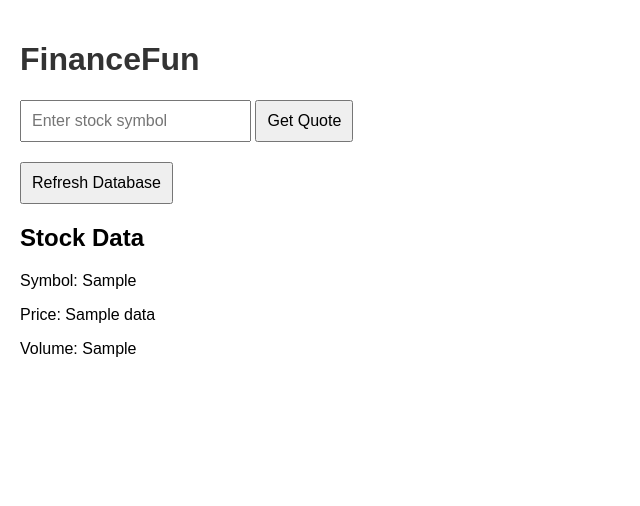
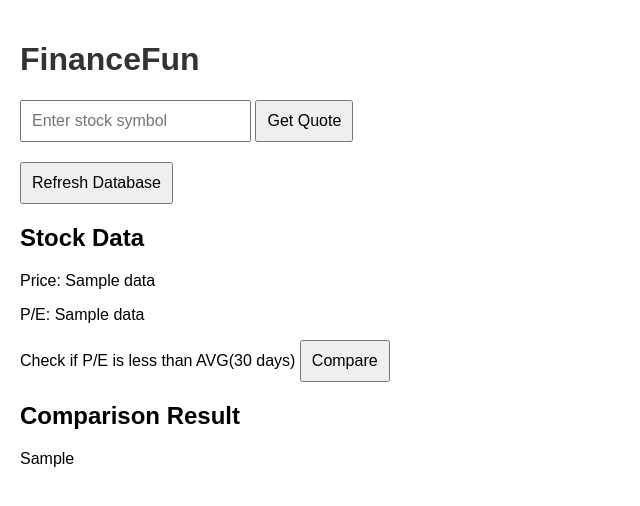
Before and after one commit to SamuelOlsen/financeFun, a Flask app: template templates/index.html in a window 1280 px wide. Shown: the top 506 px of the page, without its empty margins (0-640 px from the left). Run offline with Flask 3, Linux system fonts and the light colour scheme; the template is opened without the code that fills it: most values are stand-ins (such as "Sample title", 1, 10 or a date in 2020); some libraries are stand-ins or nearby versions.

Commit message:
added comparison result/interaction with database

```diff
--- a/app.py
+++ b/app.py
@@ -7,6 +7,10 @@ import psycopg2
 import yfinance as yf
 import datetime
 import pandas as pd
+
+# Declare eps as a global variable
+eps = None
+late = None
 
 def create_database():
 
@@ -139,6 +143,7 @@ def insert_value(pe_values):
 
 
 def fetch_historical_pe(symbol):
+    global eps  # Declare eps as global to modify it within the function
     # Hent dagens dato og datoen for en måned siden
     today = datetime.datetime.now()
     last_month = today - datetime.timedelta(days=30)
@@ -159,6 +164,7 @@ def fetch_historical_pe(symbol):
     #   Access the value using the index (if found)
     if 'diluted_eps_index' in locals():  # Check if index was found
         diluted_eps_value = df.values[diluted_eps_index][0]  # Access the entire row for 'Diluted EPS'
+        eps = diluted_eps_value
     # You can then access specific columns within the row (e.g., value for 'Diluted EPS')
     else:
         print("Diluted EPS not found in the index")
@@ -185,22 +191,77 @@ def index():
 
 @app.route('/stock', methods=['POST'])
 def stock():
+    global late
     symbol = request.form['symbol']
 
-    today = datetime.datetime.now()
+    #today = datetime.datetime.now()
+    #yesterday = today - datetime.timedelta(days = 1)  # Get yesterday's date
 
     fetch_historical_pe(symbol)
 
     # Focus on the most recent data point (assuming daily data)
     # Adjust 'Close' if you need a different closing price metric
-    latest_price = yf.download(symbol, start=today.strftime('%Y-%m-%d'), end=today.strftime('%Y-%m-%d'))['Close'].iloc[-1]
+    today = datetime.datetime.now()
+    last_month = today - datetime.timedelta(days=2)
+
+    # Hent daglige aktiekurser fra Yahoo Finance
+    stock_data = yf.download(symbol, start=last_month.strftime('%Y-%m-%d'), end=today.strftime('%Y-%m-%d'))['Close'].iloc[-1]
 
     # Optional: You can create a dictionary if you want more data
     # data_with_price = {"symbol": symbol, "latest_price": latest_price}
-    list_with_t = [str(latest_price)]
+    late = stock_data/eps
+    list_with_t = [str(stock_data), (str(stock_data/eps))]
 
 
     return render_template('index.html', data=list_with_t)
+
+@app.route('/compare', methods=['POST'])
+def compare():
+
+
+    # Fetch historical P/E values to compare with
+    try:
+        # Connect to the "financeDatabase"
+        conn = psycopg2.connect(
+            dbname="financedatabase",
+            user="postgres",
+            password="financeFun",
+            host="localhost",
+            port="5432"
+        )
+        conn.autocommit = True
+
+        # Create a cursor to execute SQL commands
+        cur = conn.cursor()
+
+        # Fetch P/E values from the "stock" table
+        cur.execute("SELECT pe FROM stock")
+        pe_values = cur.fetchall()
+
+        # Calculate the average P/E ratio
+        total_pe = sum(pe[0] for pe in pe_values)
+        avg_pe = total_pe / len(pe_values) if pe_values else None
+
+    except psycopg2.Error as e:
+        print("Error fetching P/E values:", e)
+        return None
+
+    finally:
+        # Close cursor and connection
+        if 'cur' in locals():
+            cur.close()
+        conn.close()
+
+
+    # Fetch the latest price for accurate comparison
+
+
+    if late is None:
+        comparison_result = "Latest P/E ratio is not available."
+    else:
+        comparison_result = f"Current P/E ratio ({late}) is {'bigger' if late > avg_pe else 'not bigger'} than the AVG P/E ratio ({avg_pe})."
+
+    return render_template('index.html', comparison_result=comparison_result)
 
 @app.route('/refresh', methods=['POST'])
 def refresh():
--- a/templates/index.html
+++ b/templates/index.html
@@ -17,9 +17,17 @@
 
     {% if data %}
         <h2>Stock Data</h2>
-        <p>Symbol: {{ data['01. symbol'] }}</p>
-        <p>Price: {{ data[0] }}</p>
-        <p>Volume: {{ data['06. volume'] }}</p>
+        <p>Price: {{ data[0]  }}</p>
+        <p>P/E: {{ data[1] }}</p>
+        <form action="/compare" method="post">
+            <input type="hidden" name="current_pe" value="{{ data['pe_ratio'] }}">
+            <label for="comparison">Check if P/E is less than AVG(30 days)</label>
+            <button type="submit">Compare</button>
+        </form>
+    {% endif %}
+    {% if comparison_result %}
+        <h2>Comparison Result</h2>
+        <p>{{ comparison_result }}</p>
     {% endif %}
 </body>
 </html>
```
Also changed, not shown: 1 other file.
